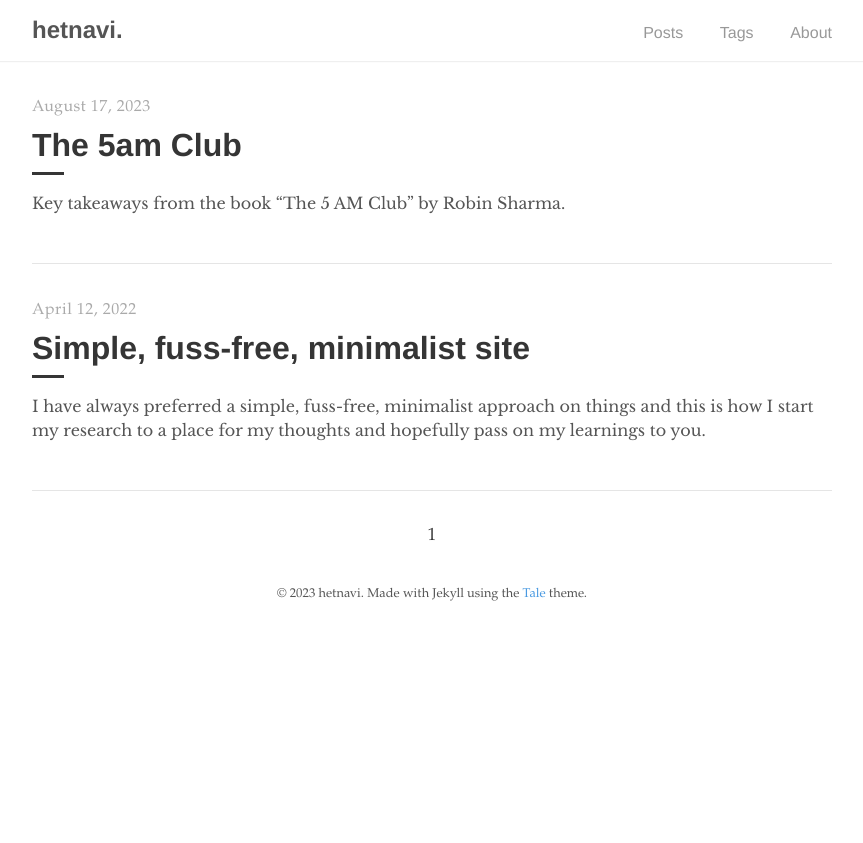
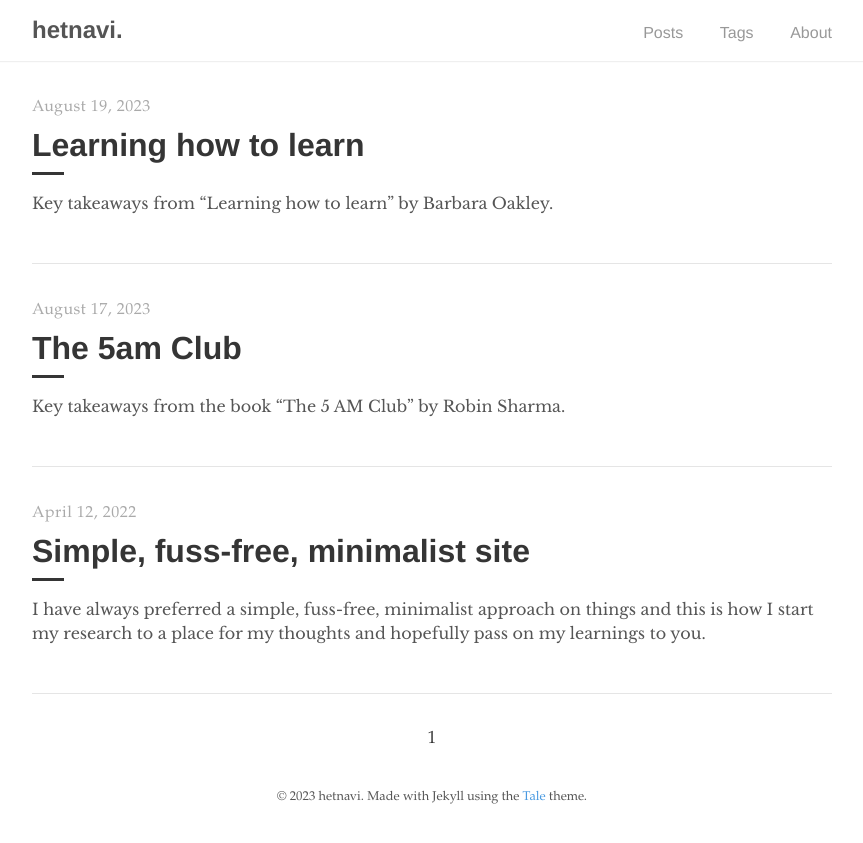
Before and after one commit to hetnavi/hetnavi.github.io, a Jekyll site: the page built from index.html, in a window 1280 px wide. Shown: the top 843 px of the page, without its empty margins (208-1071 px from the left). Built offline with Jekyll 4.4.1, drawn with Linux system fonts in a browser that asks for light colours; the list of posts is cut into pages by our own code.

Commit message:
publish learning how to learn

```diff
--- a/_drafts/learning-how-to-learn.md
+++ b/_posts/2023-08-19-learning-how-to-learn.md
@@ -4,11 +4,13 @@ title: "Learning how to learn"
 excerpt_separator: <!--more-->
 ---
 
+Key takeaways from "Learning how to learn" by Barbara Oakley.<!--more-->
+
 ## Cognitive Offloading
 
 * write down all the thoughts
-* to spend your brain capacity to process what to do
-* not trying to remember what to do
+* to spend your brain capacity to *process* what to do
+* not trying to *remember* what to do
 
 ## Paced-Spacing
 
```
